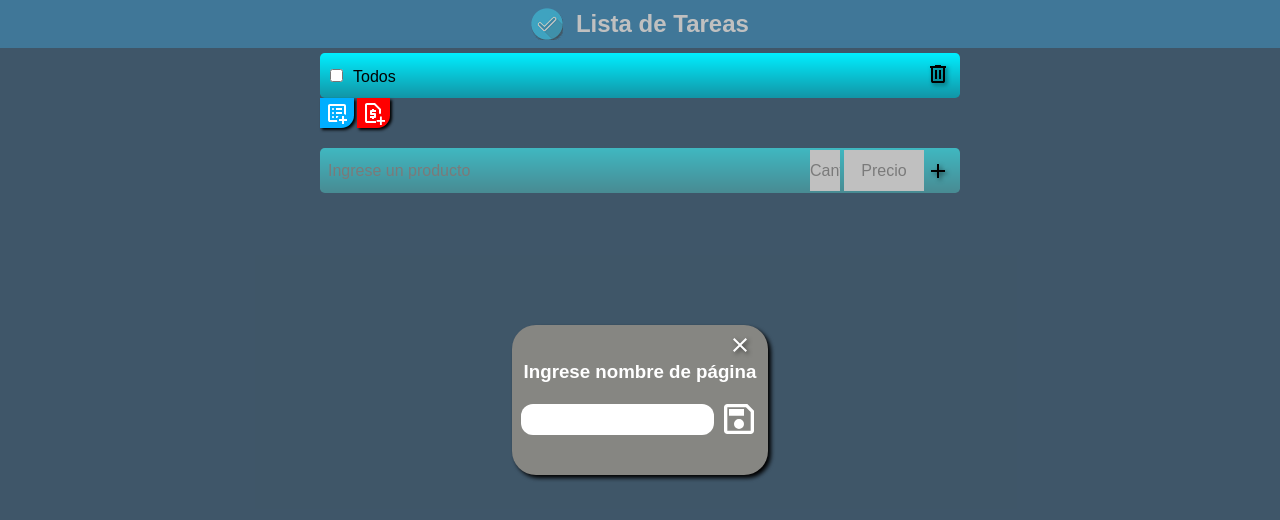
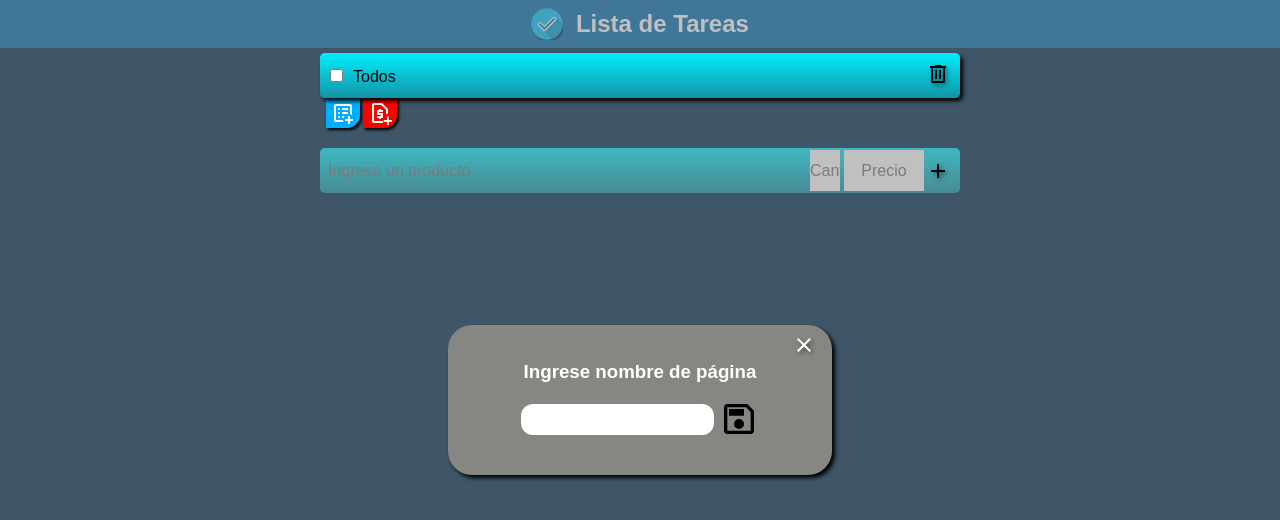
Before and after one commit to hernanveyret/lista-de-tareas-v2, a React (Vite) app: page / in a window 1280 px wide. Both pictures are taken after a click on the button 336 px from the left and 113 px from the top of the page. Shown: the top 520 px of the page. Built offline with nearby package versions, Linux system fonts and the light colour scheme.

Commit message:
solucion de errores de css

```diff
--- a/src/App.css
+++ b/src/App.css
@@ -24,6 +24,8 @@ nav {
 .menuNav {
   position: sticky;
   top: 0;
+  z-index: 10002;
+  box-shadow: 3px 3px 4px black;
 }
 .checkTodos{
   margin: 0 10px;
@@ -44,7 +46,7 @@ input[type="checkbox"] {
   margin-right: 10px;
 }
 .nav-add-page {
-  width: 90%;
+  width: 85%;
   min-height: 45px;
   color: white;
   border-radius: 0.30rem;
@@ -125,26 +127,7 @@ form {
   width: 80%;
   height: auto;
 }
-/*
-.calcContenedor {
-  background: linear-gradient(rgb(0, 238, 255),#1294a5);
-  color: black;
-  display: flex;
-  justify-content: space-between;
-  align-items: center;
-  width: 100%;
-  min-height: 50px;
-  border-radius: 0.30rem;
-  margin-top: 5px;
-  word-wrap: break-word;
-  border: 3px solid black;
-}
 
-.calcContenedor div{
-  width: 80%;
-  height: auto;
-}
-*/
 .not-tasks {
   color: white;
   text-align: center;
@@ -155,8 +138,11 @@ form {
 }
 
 @media screen and (min-width: 1024px){
-  main, nav, .nav-add-page {
+  main, nav  {
     width:50%;
+  }
+  .nav-add-page {
+    width: 49%;
   }
   b p {
     margin-right: 5px;
--- a/src/App.jsx
+++ b/src/App.jsx
@@ -155,6 +155,11 @@ useEffect(() => {
         })
       );
       setConfirm(false)
+      const $checkAll = document.querySelector('.checkTodos');
+      if($checkAll){
+        $checkAll.checked = false
+      }
+
     };
 
     // Selecciona todas las tareas
@@ -169,6 +174,7 @@ useEffect(() => {
         c.checked = $checkAll.checked
       })
     }
+
   },[check])
 
   // Edita una tarea.
--- a/src/Components/NewPage.jsx
+++ b/src/Components/NewPage.jsx
@@ -15,7 +15,13 @@ const NewPage = ({createNewPage,setEnterNamePage,enterNamePage,pageRepeat,setFor
           <label>
             <input type="submit" />
               <span className="btn-save">
-              <svg xmlns="http://www.w3.org/2000/svg" height="40px" viewBox="0 -960 960 960" width="40px" fill="#FFFFFF"><path d="M840-680v480q0 33-23.5 56.5T760-120H200q-33 0-56.5-23.5T120-200v-560q0-33 23.5-56.5T200-840h480l160 160Zm-80 34L646-760H200v560h560v-446ZM480-240q50 0 85-35t35-85q0-50-35-85t-85-35q-50 0-85 35t-35 85q0 50 35 85t85 35ZM240-560h360v-160H240v160Zm-40-86v446-560 114Z"/></svg>
+              <svg xmlns="http://www.w3.org/2000/svg"
+                height="40px"
+                viewBox="0 -960 960 960"
+                width="40px"
+                fill="black">
+                  <path d="M840-680v480q0 33-23.5 56.5T760-120H200q-33 0-56.5-23.5T120-200v-560q0-33 23.5-56.5T200-840h480l160 160Zm-80 34L646-760H200v560h560v-446ZM480-240q50 0 85-35t35-85q0-50-35-85t-85-35q-50 0-85 35t-35 85q0 50 35 85t85 35ZM240-560h360v-160H240v160Zm-40-86v446-560 114Z"/>
+              </svg>
               </span>
           </label>
 
--- a/src/Components/Task.jsx
+++ b/src/Components/Task.jsx
@@ -12,10 +12,32 @@ const Task = ({selectPage,taskCompleted,editTask}) => {
                   { task.checked === true ?  <p style={{textDecoration:"line-through"}}>{task.task}</p> : <p>{task.task}</p>}
                   </div>
                 <button className="btn" data-id={task.id} onClick={taskCompleted}>
-                { task.checked === false ? <svg xmlns="http://www.w3.org/2000/svg" height="24px" viewBox="0 -960 960 960" width="24px" fill="#FFFFFF"><path d="m256-200-56-56 224-224-224-224 56-56 224 224 224-224 56 56-224 224 224 224-56 56-224-224-224 224Z"/></svg> : <svg xmlns="http://www.w3.org/2000/svg" height="24px" viewBox="0 -960 960 960" width="24px" fill="#75FB4C"><path d="M382-240 154-468l57-57 171 171 367-367 57 57-424 424Z"/></svg> }
+                { task.checked === false ?
+                  <svg xmlns="http://www.w3.org/2000/svg"
+                    height="24px"
+                    viewBox="0 -960 960 960"
+                    width="24px"
+                    fill="red">
+                    <path d="m256-200-56-56 224-224-224-224 56-56 224 224 224-224 56 56-224 224 224 224-56 56-224-224-224 224Z"/>
+                  </svg>
+                :
+                  <svg xmlns="http://www.w3.org/2000/svg"
+                    height="24px"
+                    viewBox="0 -960 960 960"
+                    width="24px"
+                    fill="#75FB4C">
+                      <path d="M382-240 154-468l57-57 171 171 367-367 57 57-424 424Z"/>
+                  </svg>
+                }
                 </button>
                 <button className="btn" data-id={task.id} onClick={editTask}>
-                  <svg xmlns="http://www.w3.org/2000/svg" height="24px" viewBox="0 -960 960 960" width="24px" fill="#FFFFFF"><path d="M200-200h57l391-391-57-57-391 391v57Zm-80 80v-170l528-527q12-11 26.5-17t30.5-6q16 0 31 6t26 18l55 56q12 11 17.5 26t5.5 30q0 16-5.5 30.5T817-647L290-120H120Zm640-584-56-56 56 56Zm-141 85-28-29 57 57-29-28Z"/></svg>
+                  <svg xmlns="http://www.w3.org/2000/svg"
+                    height="24px"
+                    viewBox="0 -960 960 960"
+                    width="24px"
+                    fill="black">
+                      <path d="M200-200h57l391-391-57-57-391 391v57Zm-80 80v-170l528-527q12-11 26.5-17t30.5-6q16 0 31 6t26 18l55 56q12 11 17.5 26t5.5 30q0 16-5.5 30.5T817-647L290-120H120Zm640-584-56-56 56 56Zm-141 85-28-29 57 57-29-28Z"/>
+                  </svg>
                 </button>
               </div>
             ))
--- a/src/Components/calcPage.css
+++ b/src/Components/calcPage.css
@@ -9,15 +9,13 @@
   padding: 10px 15px;
   border-radius: 5px;
   box-shadow: 0 2px 4px rgba(0, 0, 0, 0.1);
-  flex-wrap: wrap; /* Ensures content wraps */
+  flex-wrap: wrap;
 }
 
-/* Checkbox */
 .checkbox {
   border: 2px solid red;
 }
 
-/* Text */
 .text {
   flex: 1;
   word-wrap: break-word;
@@ -26,7 +24,6 @@
   color: black;
 }
 
-/* Number input */
 .number-input {
   width: 40px;
   padding: 5px;
@@ -37,7 +34,6 @@
   text-align: center;
 }
 
-/* Price box */
 .price-box {
   display: flex;
   flex-direction: column;
@@ -58,7 +54,6 @@
   color: black;
 }
 
-/* Buttons */
 .button {
   border: none;
   border-radius: 3px;
--- a/src/Components/newPage.css
+++ b/src/Components/newPage.css
@@ -72,7 +72,7 @@ form span {
 
 @media screen and (min-width: 1024px){
   .section {
-    width:20%;
+    width:30%;
   }
 
 }
```
